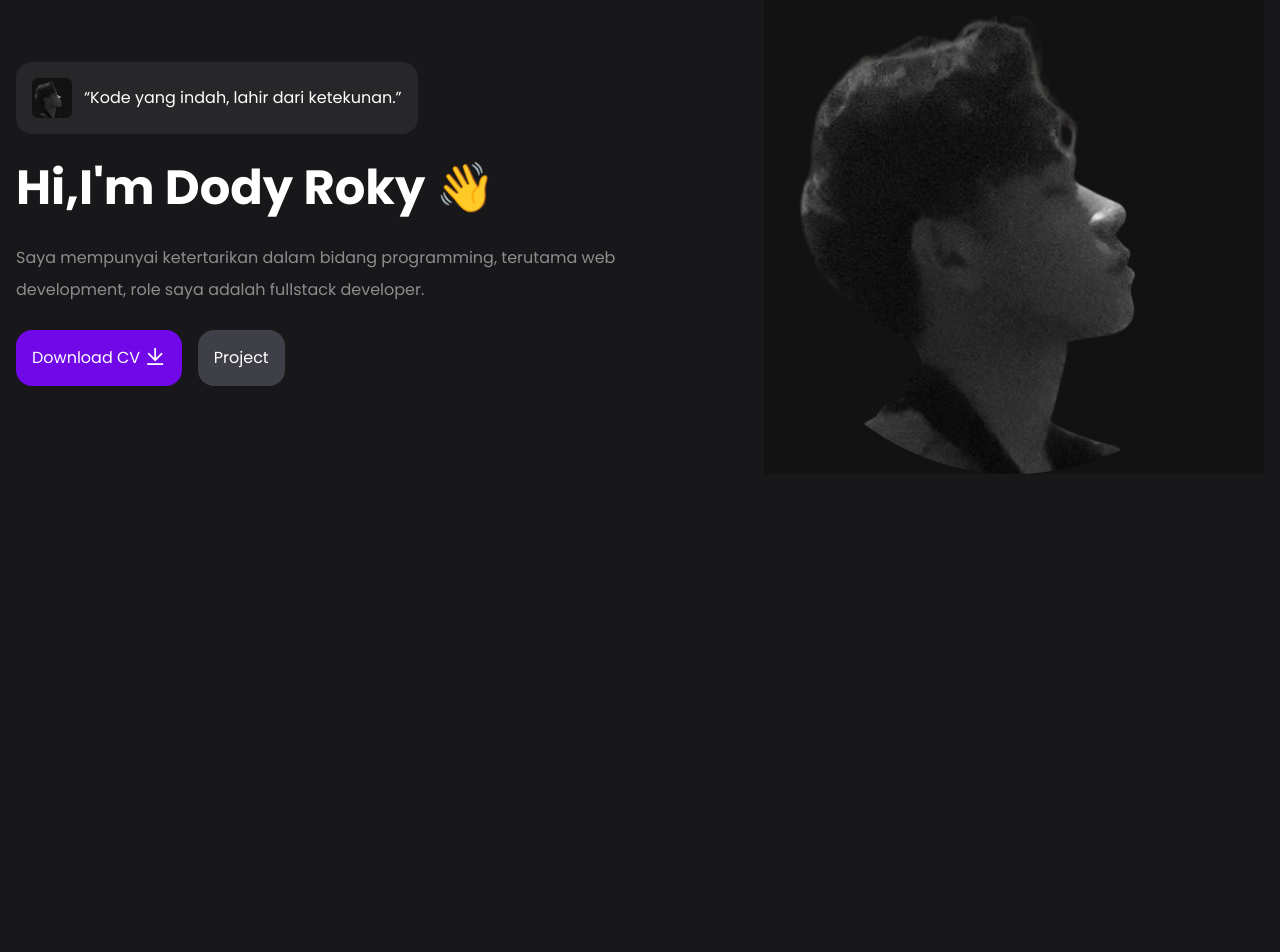
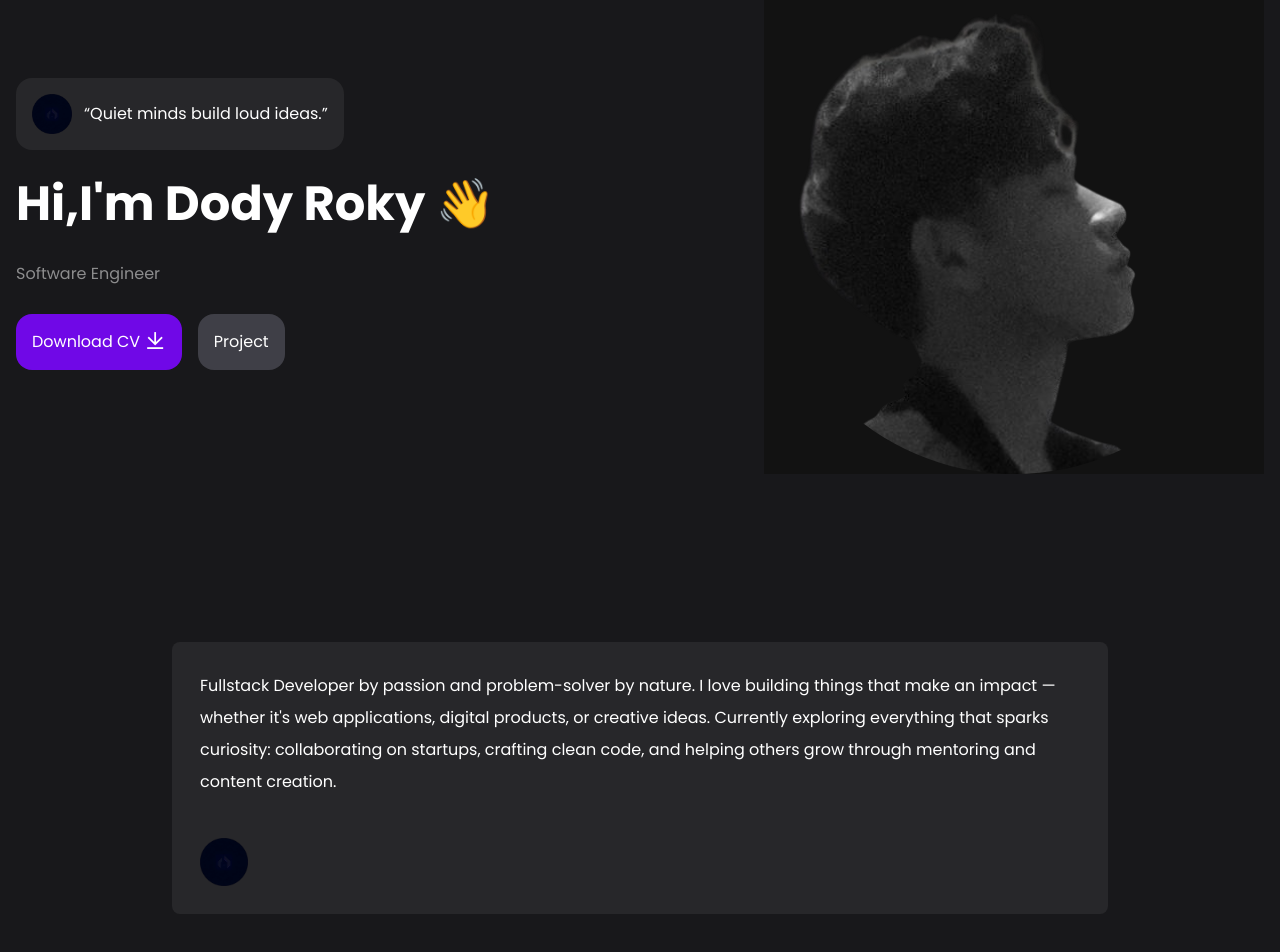
Before and after one commit to DodyRokyImmanuelN/Web-Portfolio, a React (Vite) app: page / in a window 1280 px wide. Shown: the part 182-1134 px from the top of the page. Before the commit the page ends 800 px from the top, so only its background shows below. Built offline with nearby package versions, Linux system fonts and the light colour scheme.

Commit message:
section about

```diff
--- a/src/App.jsx
+++ b/src/App.jsx
@@ -7,11 +7,11 @@ function App() {
      <div className="hero grid md:grid-cols-2 items-center pt-10 xl:gap-0 gap-6 grid-cols-1 ">
       <div>
       <div className="flex items-center gap-3 mb-6 bg-zinc-800 w-fit p-4 rounded-2xl">
-        <img src={DataImage.HeroImage} alt="Kuro" className="w-10 rounded-md" />
-        <q>Kode yang indah, lahir dari ketekunan.</q>
+        <img src={DataImage.LogoImage} alt="Kuro" className="w-10 rounded-md" />
+        <q>Quiet minds build loud ideas.</q>
         </div>
         <h1 className="text-5xl/tight font-bold mb-6">Hi,I'm Dody Roky 👋</h1>
-        <p className="text-base/loose mb-6 opacity-50">Saya mempunyai ketertarikan dalam bidang programming, terutama web development, role saya adalah fullstack developer.</p>
+        <p className="text-base/loose mb-6 opacity-50">Software Engineer</p>
         <div className="flex items-center sm:gap-4 gap-2">
           <a href="#" className="bg-violet-700 p-4 rounded-2xl hover:bg-violet-600">
             Download CV <i className="ri-download-line ri-lg"></i>
@@ -23,6 +23,21 @@ function App() {
       </div>
       <img src={DataImage.HeroImage} alt="Kuro" className="w-[500px] md:ml-auto " />
      </div>
+
+    {/* about */}
+    <div className="about mt-32 py-10" >
+      <div className="w-2/3 lg:w-3/4 w-full mx-auto p-7 bg-zinc-800 rounded-lg">
+      <img src={DataImage.LogoImage} alt="Kuro" className="w-12 rounded-md mb-10 sm:hidden" />
+        <p className="text-base/loose mb-10">
+          Fullstack Developer by passion and problem-solver by nature. I love building things that make an impact — whether it's web applications, digital products, or creative ideas. Currently exploring everything that sparks curiosity: collaborating on startups, crafting clean code, and helping others grow through mentoring and content creation.
+        </p>
+        <div className="flex items-center justify-between">
+          <img src={DataImage.LogoImage} alt="Kuro" className="w-12 rounded-md sm:block hidden" />
+        </div>
+      </div>
+    </div>
+    {/* about */}
+
     </>
   );
 }
--- a/src/data.js
+++ b/src/data.js
@@ -1,7 +1,9 @@
 import HeroImage from "/assets/hero-img.webp";
+import LogoImage from "/assets/favicon.png";
 
 const Image = {
   HeroImage,
+  LogoImage,
 };
 
 export default Image;
```
Also changed, not shown: public/assets/favicon.png (added).
